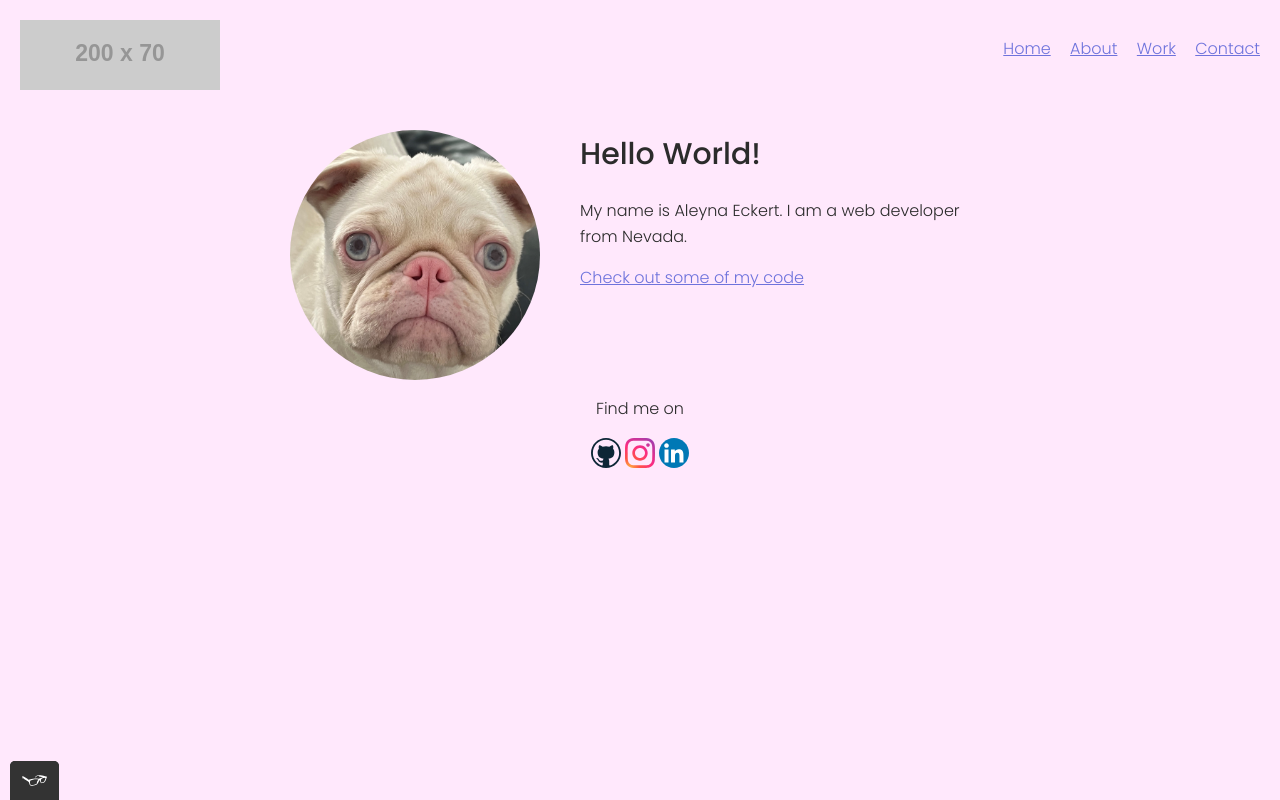
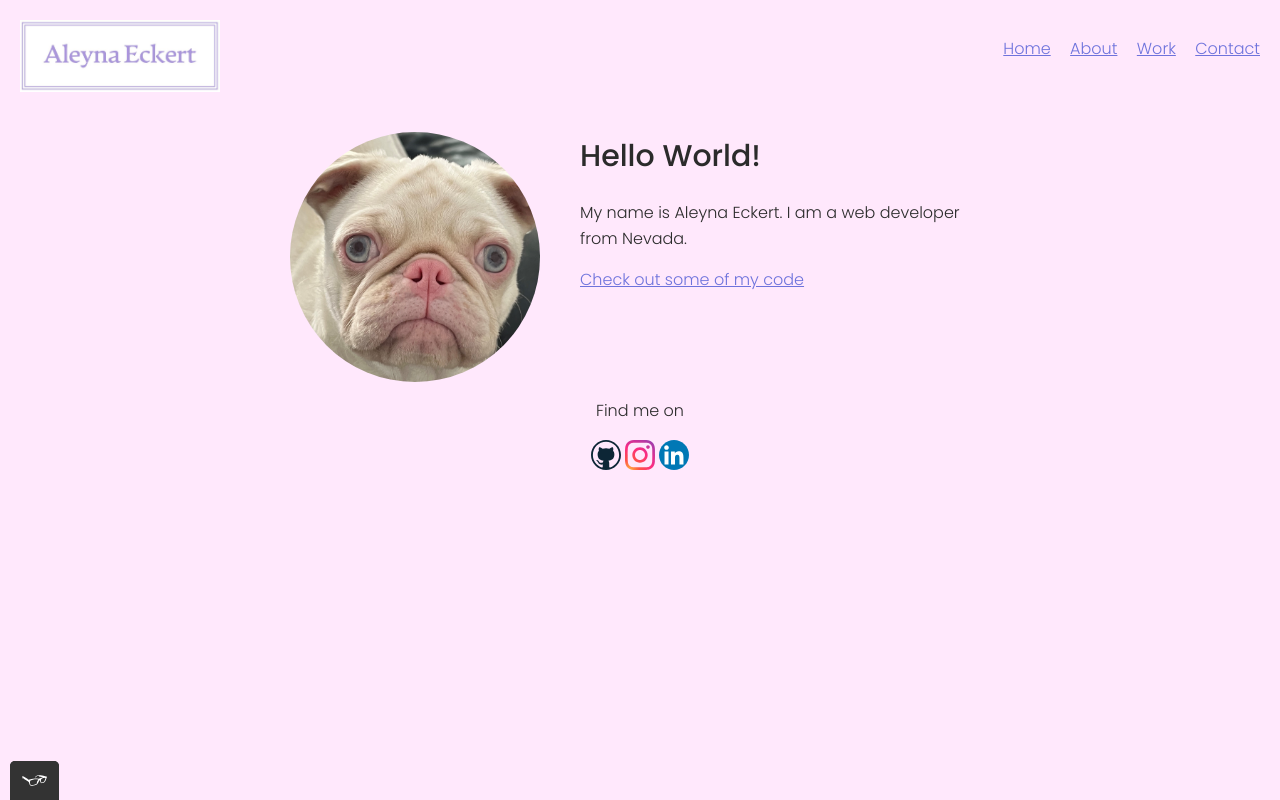
Before and after one commit to ahgilson/portfolio-website, a plain HTML site: page index.html in a window 1280 px wide. Drawn offline with nearby package versions, Linux system fonts and the light colour scheme; placeholder pictures from the web are drawn by us.

Commit message:
changed about and contact page title, added logo
changed about page title
changed contact page title
added logo to all pages

```diff
--- a/css/styles.css
+++ b/css/styles.css
@@ -127,6 +127,11 @@ button:hover,.button:hover, button:focus, .button:focus{
     margin-left: 15px;
 }
 
+.brand-logo{
+    width:200px;
+    height:auto;
+}
+
 .page-footer{
     clear: both;
     display: flex;
--- a/index.html
+++ b/index.html
@@ -3,7 +3,7 @@
 <head>
     <meta charset="utf-8">
     <meta name="viewport" content="width=device-width, initial-scale=1">
-    <title>Aleyna Eckert - Portfolio</title>
+    <title>Aleyna Eckert</title>
     <link rel="shortcut icon" href="img\disney-favicon.ico">
     <link href="https://fonts.googleapis.com/css2?family=Poppins:wght@300;500&display=swap" rel="stylesheet">
     <link rel="stylesheet" type="text/css" href="https://cdnjs.cloudflare.com/ajax/libs/normalize/8.0.1/normalize.min.css">
@@ -13,7 +13,7 @@
 <body>
 
     <header class="page-header">
-        <img src="https://placehold.co/200x70" alt="" class="page-header__item">
+        <img src="img/logo.JPG" alt="logo reading Aleyna Eckert" class="page-header__item brand-logo">
         <nav class="main-navigation page-header__item">
             <ul role="menubar" class="navigation-list">
                 <!-- navigation info -->
```
Also changed, not shown: about.html (+2 -2 lines), contact.html (+2 -2 lines), work.html (+1 -1 lines), img/logo.JPG (added).
